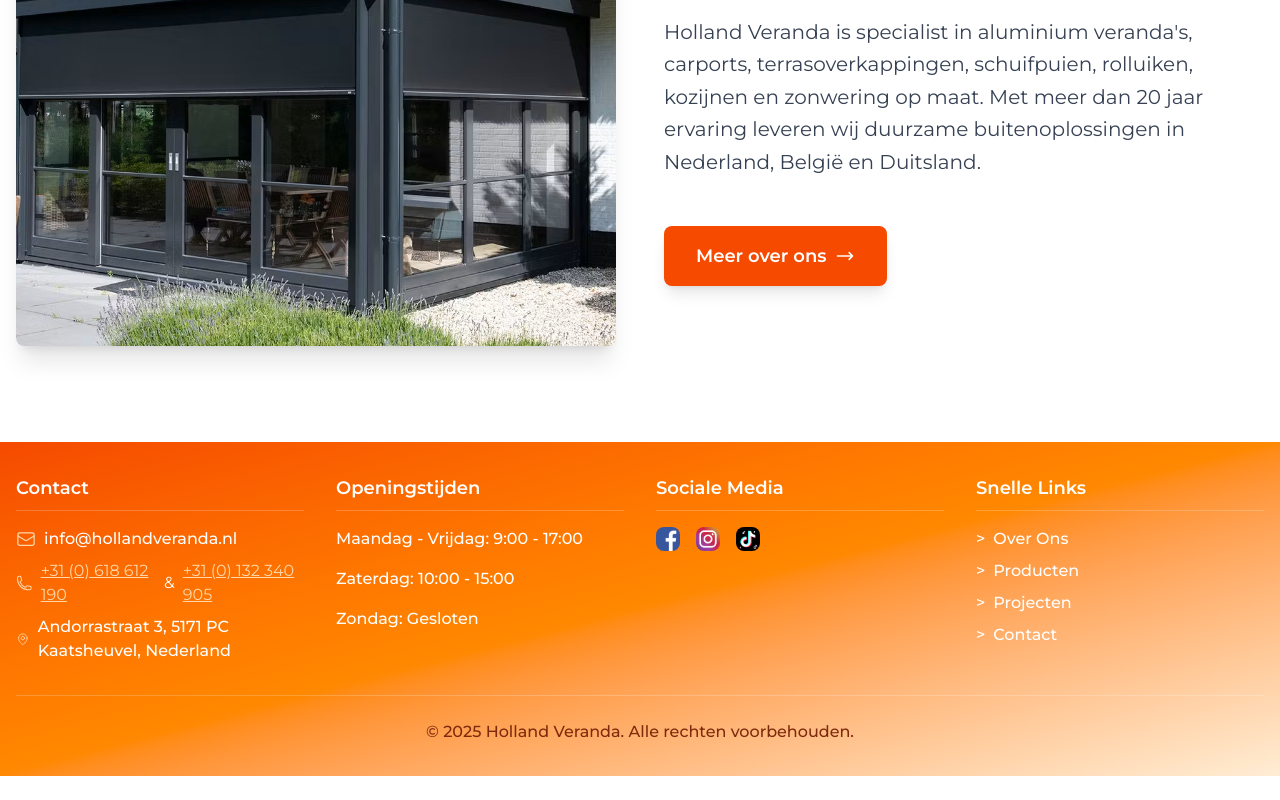
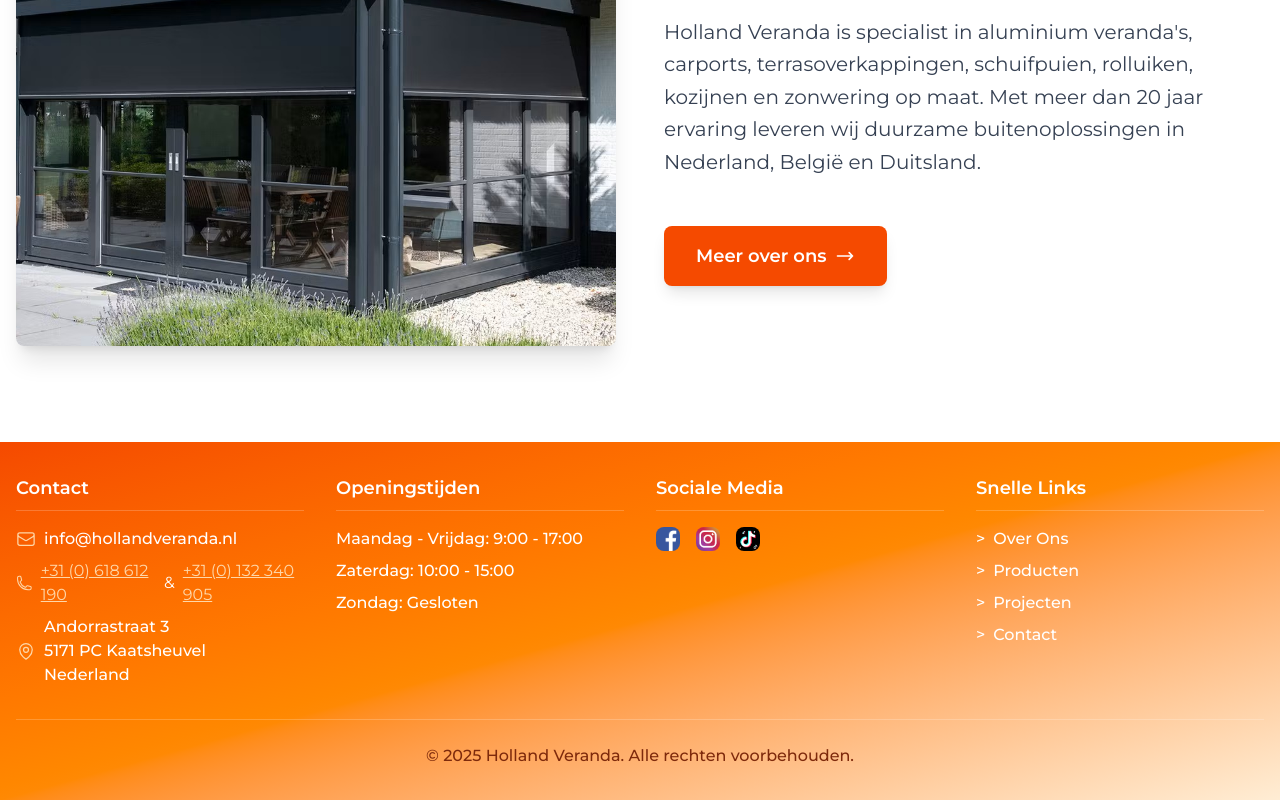
Before and after one commit to Radeuz/holland-veranda, a Next.js app: page / in a window 1280 px wide. Shown: the part 3036-3836 px from the top of the page. Before the commit the page ends 3812 px from the top, so only its background shows below. Built offline with nearby package versions, Linux system fonts and the light colour scheme.

Commit message:
Footer: Adres tekrar 3 satır, hizası korundu. Openingstijden arası boşluk azaltıldı (space-y-2)

```diff
--- a/src/app/components/Footer.js
+++ b/src/app/components/Footer.js
@@ -31,7 +31,11 @@ export default function Footer() {
               </div>
               <div className="flex items-center text-white font-medium">
                 <MapPinIcon className="w-5 h-5 mr-2 text-orange-200" />
-                <span>Andorrastraat 3, 5171 PC Kaatsheuvel, Nederland</span>
+                <span>
+                  Andorrastraat 3<br />
+                  5171 PC Kaatsheuvel<br />
+                  Nederland
+                </span>
               </div>
             </div>
           </div>
@@ -42,7 +46,7 @@ export default function Footer() {
               <h3 className="text-lg font-semibold text-white mb-2">Openingstijden</h3>
               <div className="h-px bg-white/20 mb-4"></div>
             </div>
-            <div className="space-y-4">
+            <div className="space-y-2">
               <div className="text-white font-medium">
                 Maandag - Vrijdag: 9:00 - 17:00
               </div>
```
